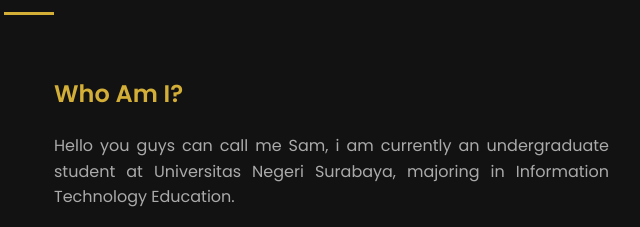
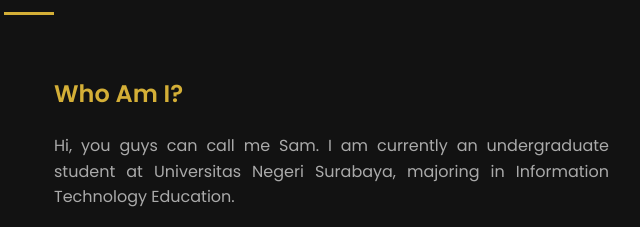
Before and after one commit to samueltogatorop/My-Portofolio-Website, a plain HTML site: page index.html in a window 1280 px wide. Shown: the part 961-1188 px from the top of the page, 611-1251 px from the left. Drawn offline with Linux system fonts and the light colour scheme.

Commit message:
Update index.html

```diff
--- a/index.html
+++ b/index.html
@@ -80,7 +80,7 @@
                 </div>
                 <div class="about-text">
                     <h3>Who Am I?</h3>
-                    <p>Hello you guys can call me Sam, i am currently an undergraduate student at Universitas Negeri Surabaya, majoring in Information Technology Education.</p>
+                    <p>Hi, you guys can call me Sam. I am currently an undergraduate student at Universitas Negeri Surabaya, majoring in Information Technology Education.</p>
                     <p>My primary interest lies in web development, where I continuously seek to improve both my technical skills and my understanding of usee focused design. I value structured thinking, clarity in implementation, and steady progress through consistent learning.</p>
                     <div class="personal-info">
                         <div class="info-item">
```
